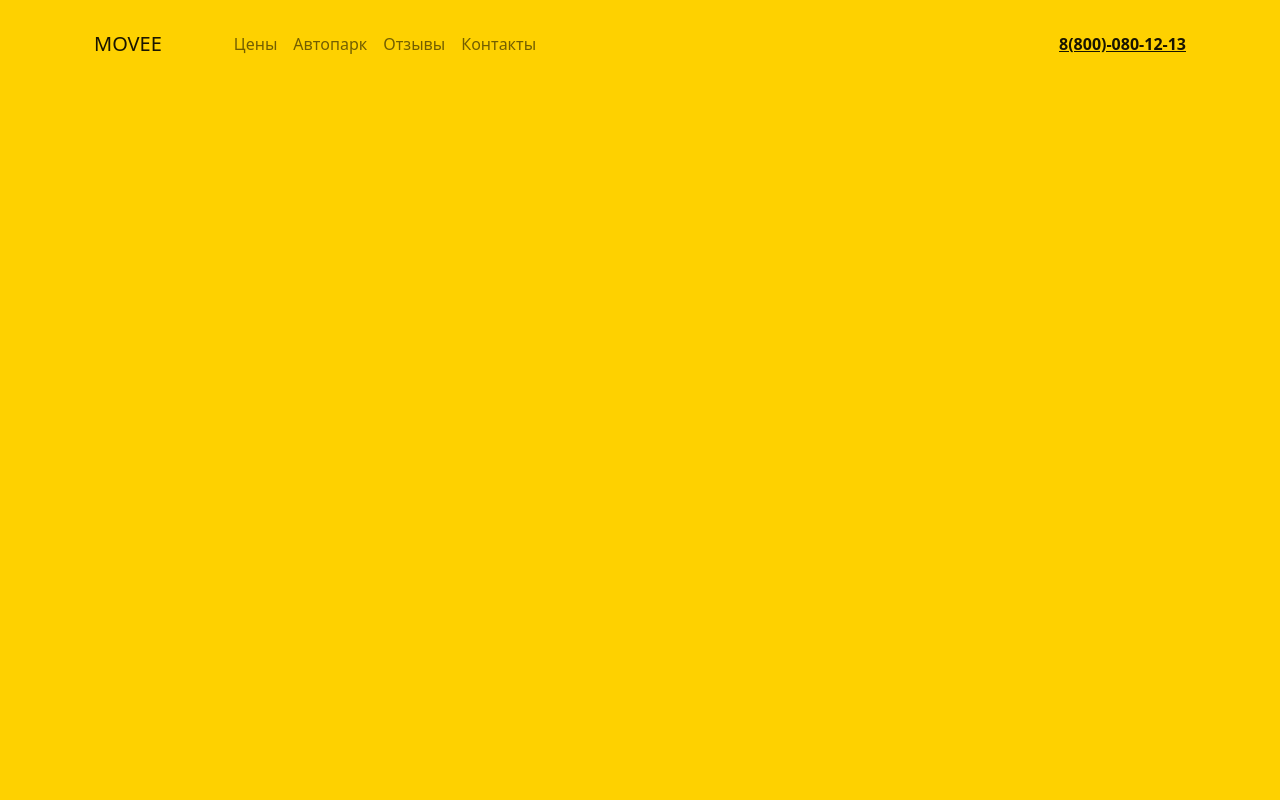
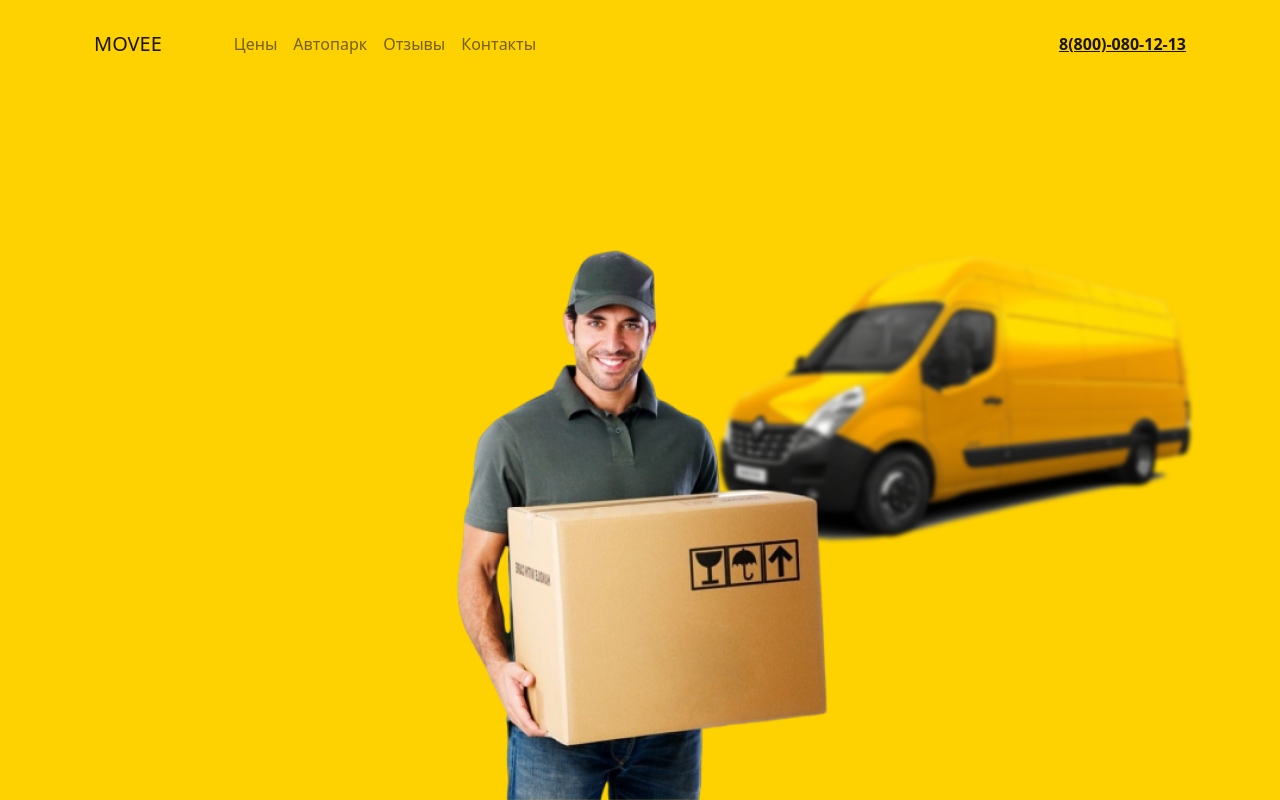
Before and after one commit to Adcku/home-pereezd, a plain HTML site: page index.html in a window 1280 px wide. Drawn offline with Linux system fonts and the light colour scheme.

Commit message:
1 блок вставил картинки

```diff
--- a/index.html
+++ b/index.html
@@ -10,7 +10,7 @@
   </head>
   <body>
     <header class="bg-primary vw-100 vh-100">
-      <div class="container-sm">
+      <div class="container-sm position-relative vh-100">
         <nav class="navbar navbar-expand-lg navbar-light pt-4">
           <div class="container-fluid">
             <a class="navbar-brand" href="#">MOVEE</a>
@@ -46,8 +46,22 @@
             </span>
           </div>
         </nav>
+        <div class="position-absolute bottom-0 start-50 translate-middle-x men">
+          <img src="static/images/Rectangle3.png" alt="" />
+        </div>
+        <div
+          class="
+            position-absolute
+            top-50
+            end-0
+            translate-middle-y
+            gazel
+            d-none d-lg-block
+          "
+        >
+          <img src="static/images/Rectangle2.png" alt="" />
+        </div>
       </div>
-      <div></div>
     </header>
     <script src="static/js/bootstrap.min.js"></script>
   </body>
--- a/static/CSS/style.css
+++ b/static/CSS/style.css
@@ -4,3 +4,9 @@
 .nav-link:hover {
   text-decoration: underline;
 }
+.men {
+  z-index: 100;
+}
+.gazel {
+  z-index: 50;
+}
```
